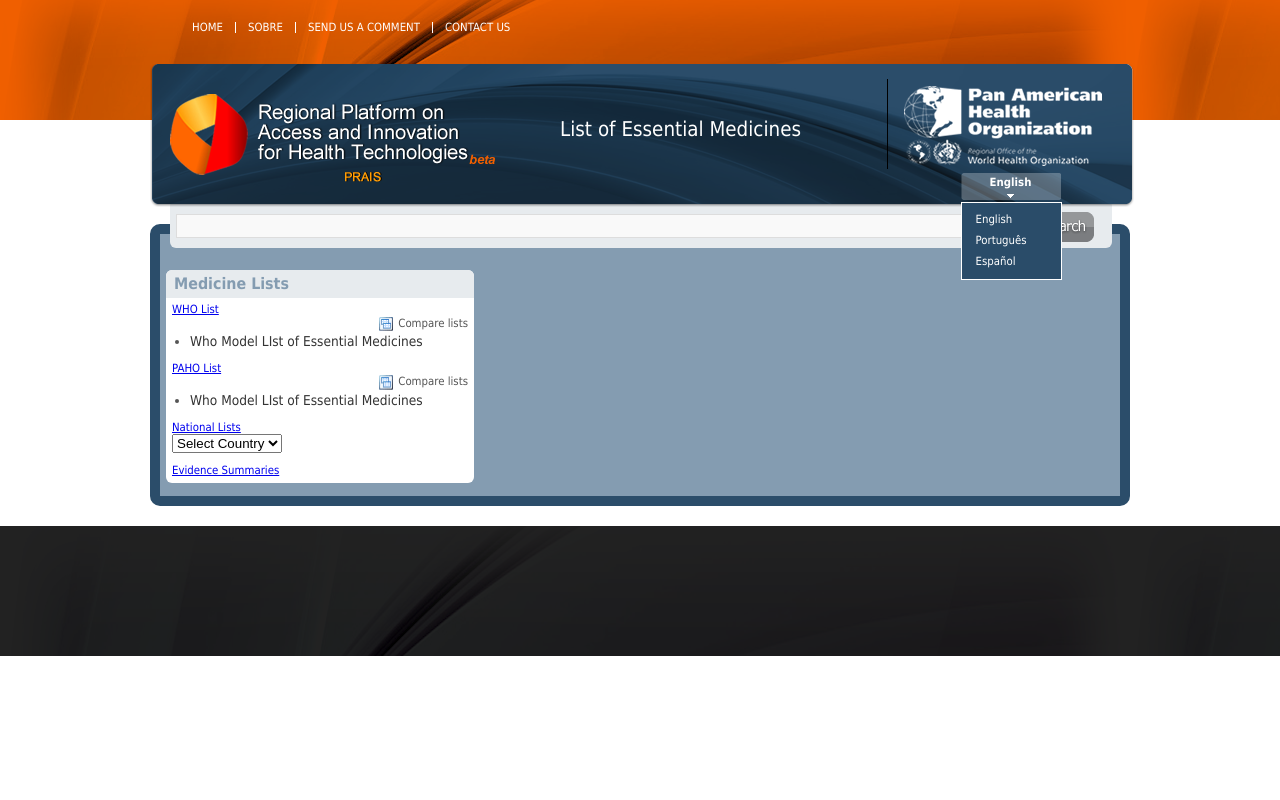
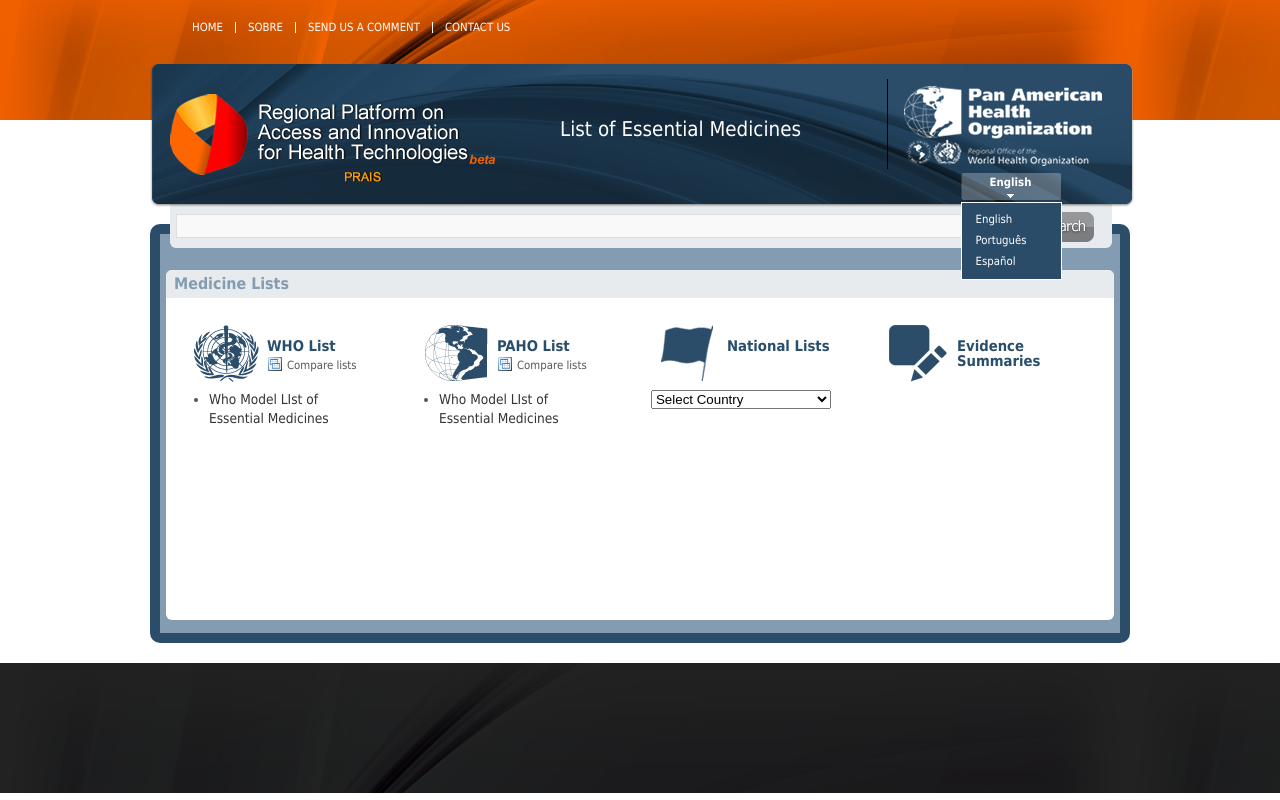
Before and after one commit to bireme/medlist, a PHP site: page /00-home_20120816.html in a window 1280 px wide. Run offline with PHP 8.4, Linux system fonts and the light colour scheme.

Commit message:
Changes on the presentation view to provide a navigation by Medicine Lists.

```diff
--- a/html/css/styles.css
+++ b/html/css/styles.css
@@ -119,6 +119,9 @@ BODY, TABLE, TD, TH {
 }
 .mid {
 	width: 90px;
+}
+.big {
+	width: 180px;
 }
 .loginBox .submit {
 	background: url(../images/bt-ok.png) no-repeat;
@@ -290,9 +293,9 @@ BODY, TABLE, TD, TH {
 	background: #FFF;
 	border-radius: 6px;
 	float: left;
-	width: 308px;
+	width: 948px;
 	margin: 0px 6px;
-	min-height: 150px;
+	min-height:350px;
 }
 .middle .contentBlock .bTitle {
 	background: #E7EBEE;
@@ -304,9 +307,45 @@ BODY, TABLE, TD, TH {
 }
 .middle .contentBlock .innerBlock {
 	padding: 6px;
+	width: 19%;
+	margin: 2%;
+	float: left;
+}
+.middle .contentBlock .innerBlock .icon {
+	width: 70px;
+	height: 60px;
+	background: url(../images/sprite_homeIcons.png) no-repeat;
+	float: left;
+	margin: 0px 6px 6px 0px;
+}
+.middle .contentBlock .innerBlock .listData {
+	margin-top: 16px;
+}
+.middle .contentBlock .innerBlock .listData .lTitle A {
+	Font-size: 130%;
+	text-decoration: none;
+	font-weight: bold;
+	color: #294e6b;
+}
+.middle .contentBlock .innerBlock .listData .lTitle A:hover {
+	color: #db5500;
+}
+.middle .contentBlock .innerBlock .icon.whoList {
+	background-position: 0px;
+}
+.middle .contentBlock .innerBlock .icon.pahoList {
+	background-position: -70px;
+}
+.middle .contentBlock .innerBlock .icon.nationalList {
+	background-position: -140px;
+}
+.middle .contentBlock .innerBlock .icon.evidenceSummaries {
+	background-position: -210px;
+}
+.middle .contentBlock .innerBlock .compare {
+	margin: 6px 0px;
 }
 .middle .contentBlock .innerBlock .compare A {
-	float: right;
 	padding: 2px 0px 2px 20px;
 	background: url(../images/compare.gif) no-repeat;
 	color: #555;
```
